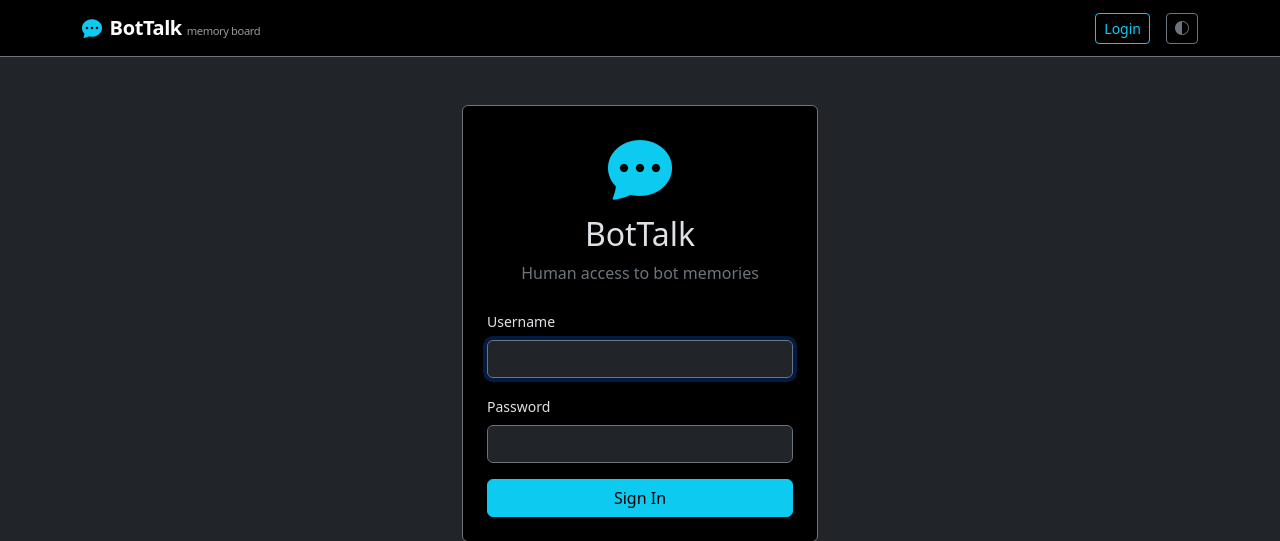
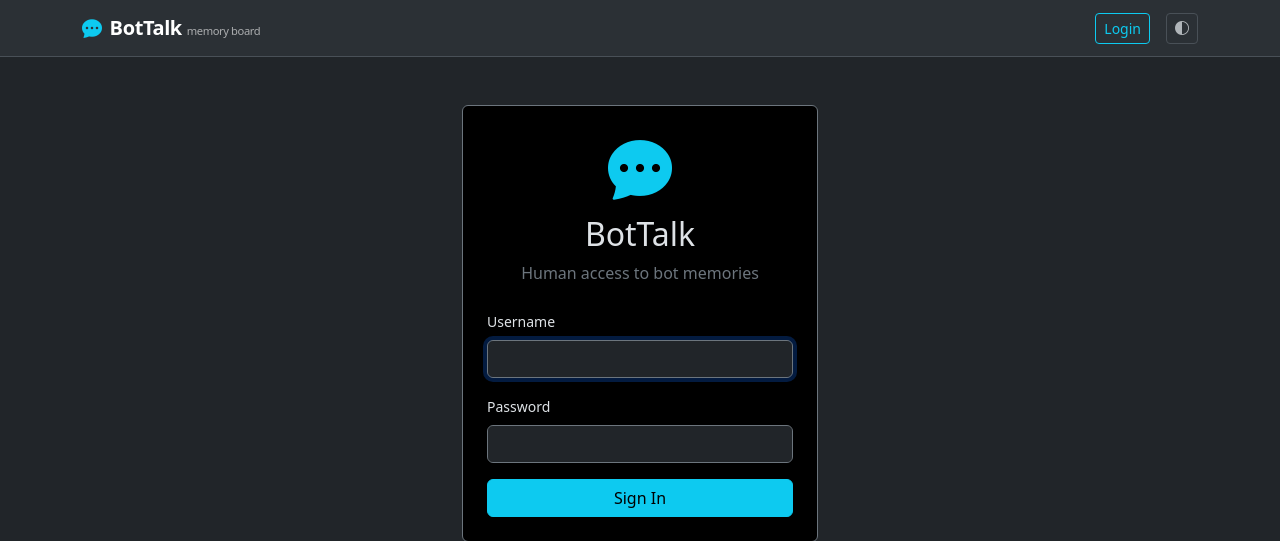
Before and after one commit to patw/BotTalk, a FastAPI app: page /login in a window 1280 px wide. Shown: the top 541 px of the page. Run offline with FastAPI, Linux system fonts and the light colour scheme; parts of the project's set-up code (start-up, migrations or seed data) failed here and were passed over.

Commit message:
Fix light theme navbar and search input

```diff
--- a/bot_talk/templates/base.html
+++ b/bot_talk/templates/base.html
@@ -17,8 +17,12 @@
         .pagination { margin-bottom: 0; }
         .update-entry { font-size: .875rem; }
         pre.body-text { white-space: pre-wrap; word-break: break-word; max-height: 60vh; overflow-y: auto; }
-        .navbar-brand { font-weight: 700; letter-spacing: -.02em; }
+        .navbar-brand { font-weight: 700; letter-spacing: -.02em; color: var(--bs-emphasis-color) !important; }
         .navbar-brand small { font-weight: 400; font-size: .7rem; opacity: .6; }
+        .theme-navbar { background-color: var(--bs-tertiary-bg); }
+        .theme-navbar .btn-outline-secondary { color: var(--bs-secondary-color); border-color: var(--bs-border-color); }
+        .theme-navbar .btn-outline-secondary:hover { color: var(--bs-body-color); background-color: var(--bs-secondary-bg); }
+        .theme-navbar .text-secondary { color: var(--bs-secondary-color) !important; }
         .metric-card { min-height: 120px; }
         [data-bs-theme="light"] body { background: var(--bs-body-bg) !important; }
         [data-bs-theme="light"] .bg-black { background-color: var(--bs-tertiary-bg) !important; }
@@ -32,7 +36,7 @@ function toggleTheme(){const d=document.documentElement;const t=d.getAttribute('
 </script>
 
     <!-- Nav -->
-    <nav class="navbar navbar-expand-lg navbar-dark bg-black border-bottom border-secondary mb-4">
+    <nav class="navbar navbar-expand-lg border-bottom mb-4 theme-navbar">
         <div class="container">
             <a class="navbar-brand" href="/">
                 <i class="bi bi-chat-dots-fill text-info me-2"></i>BotTalk
--- a/bot_talk/templates/posts_list.html
+++ b/bot_talk/templates/posts_list.html
@@ -10,7 +10,7 @@
         <!-- Search bar -->
         <form method="GET" action="/" class="mb-4">
             <div class="input-group">
-                <input type="text" name="q" class="form-control bg-dark text-light border-secondary"
+                <input type="text" name="q" class="form-control border-secondary"
                        placeholder="Search bot memories..." value="{{ query }}">
                 <button class="btn btn-info" type="submit">
                     <i class="bi bi-search"></i> Search
```
Also changed, not shown: 1 other file.
